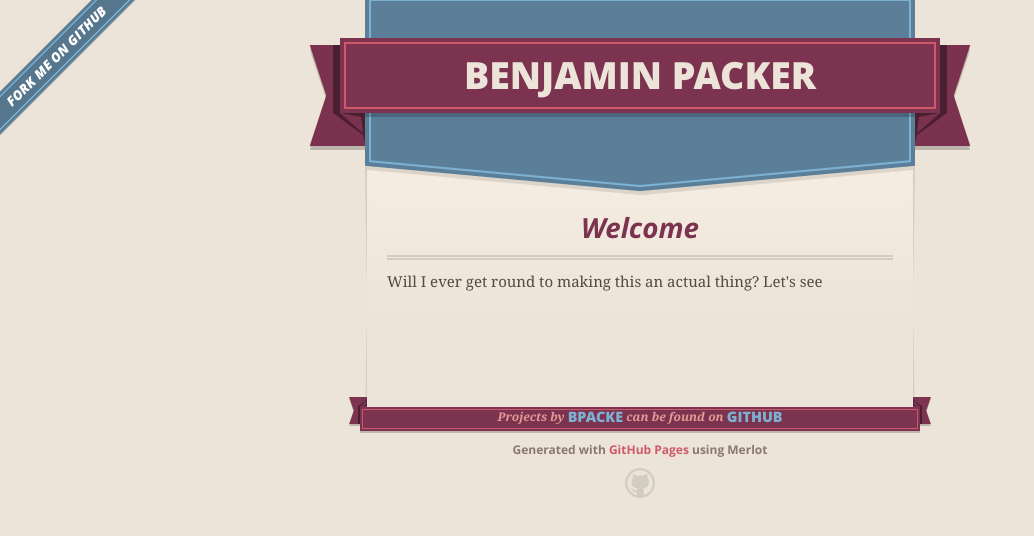
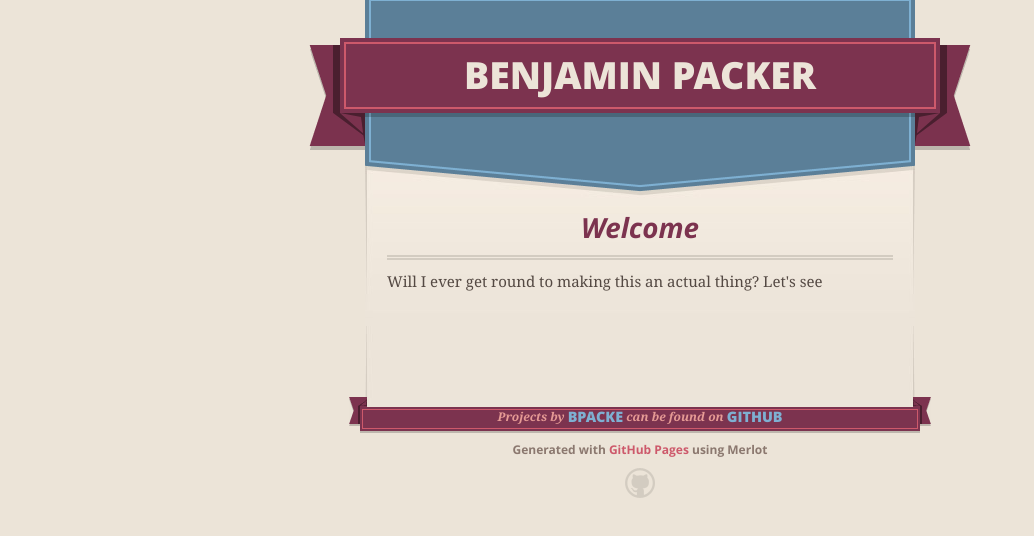
Before and after one commit to bpacke/bpacke.github.io, a plain HTML site: page index.html in a window 1280 px wide. Shown: the whole page, without its empty margins (0-1034 px from the left). Drawn offline with nearby package versions, Linux system fonts and the light colour scheme.

Commit message:
Update index.html
remove 'fork me' banner

```diff
--- a/index.html
+++ b/index.html
@@ -21,7 +21,6 @@
   </head>
 
   <body>
-    <a id="forkme_banner" href="https://github.com/bpacke">View on GitHub</a>
     <div class="shell">
 
       <header>
```
